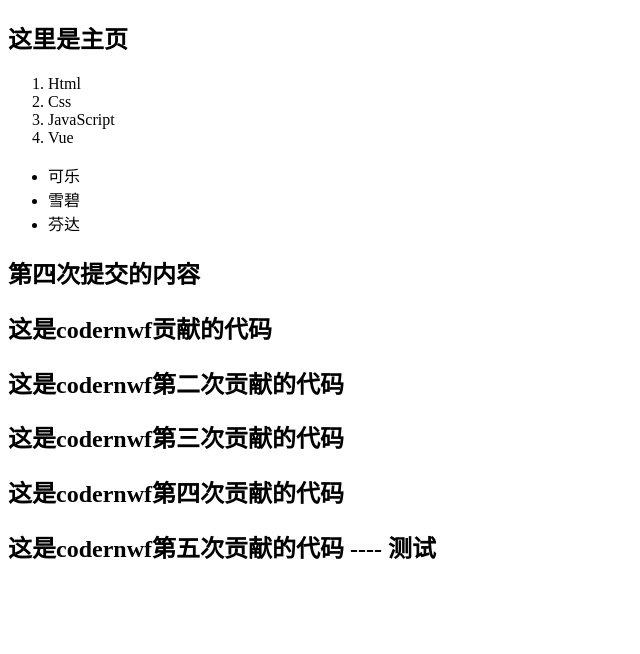
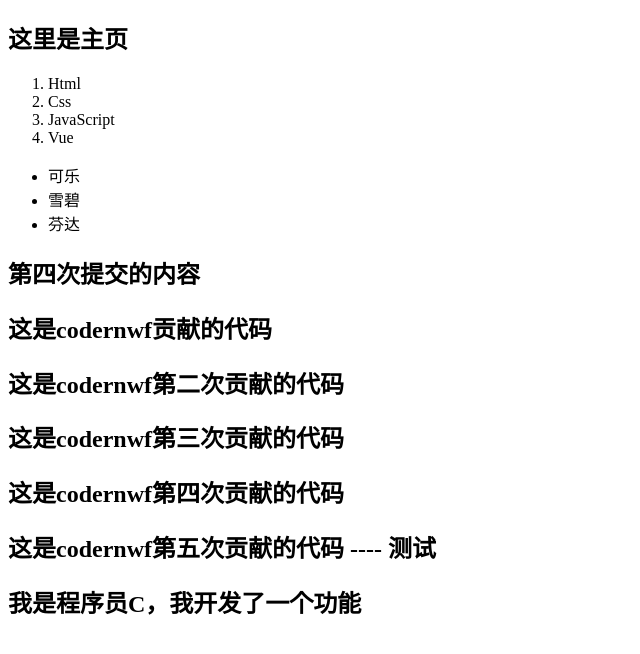
Before and after one commit to coderweifengni/git-demo, a plain HTML site: page index.html in a window 1280 px wide. Shown: the whole page, without its empty margins (0-640 px from the left). Drawn offline with Linux system fonts and the light colour scheme.

Commit message:
5月7号凌晨2:08分的提交

```diff
--- a/index.html
+++ b/index.html
@@ -27,6 +27,8 @@
     <h2>这是codernwf第三次贡献的代码</h2>
     <h2>这是codernwf第四次贡献的代码</h2>
     <h2>这是codernwf第五次贡献的代码 ---- 测试</h2>
+
+    <h2>我是程序员C，我开发了一个功能</h2>
 </body>
 
 </html>
```
